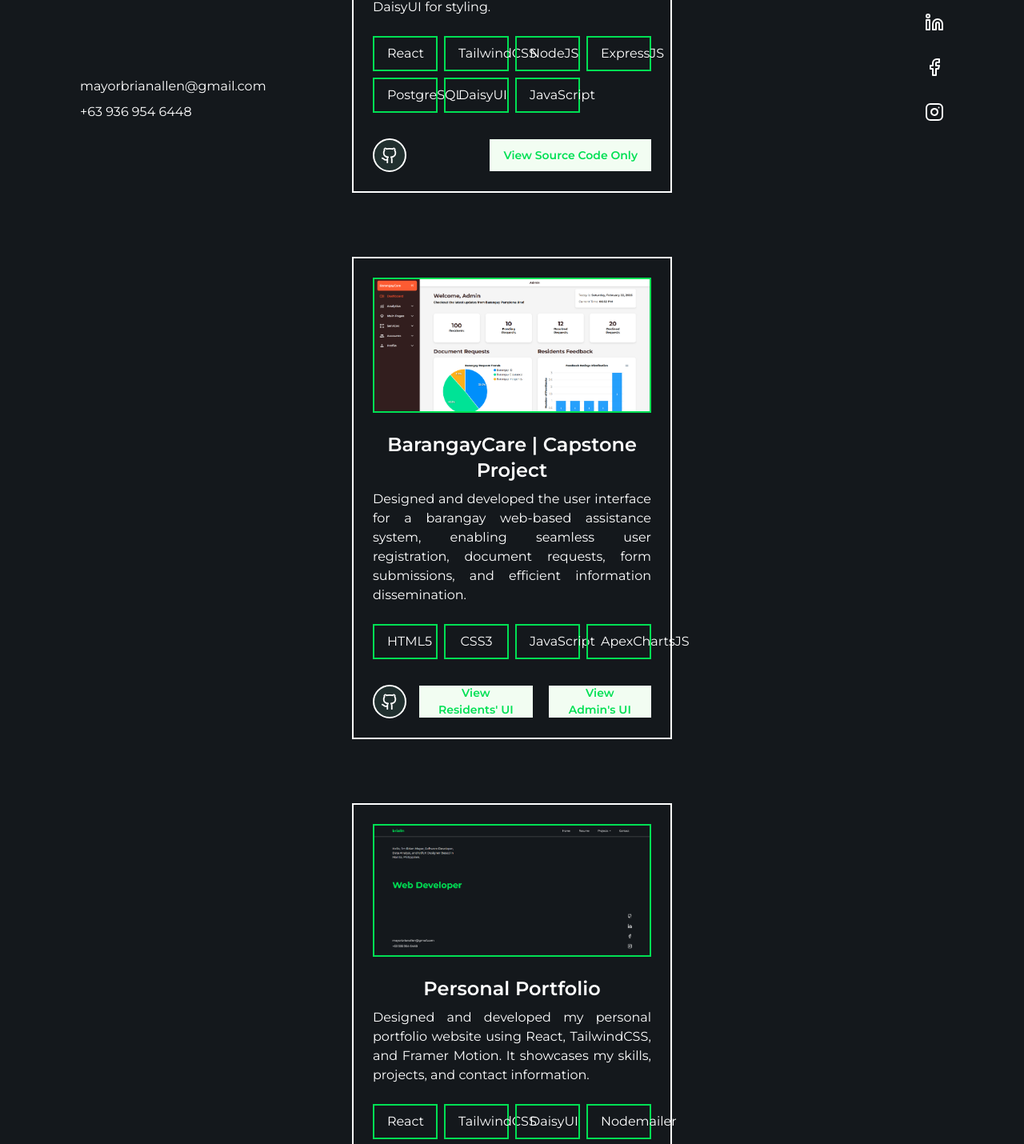
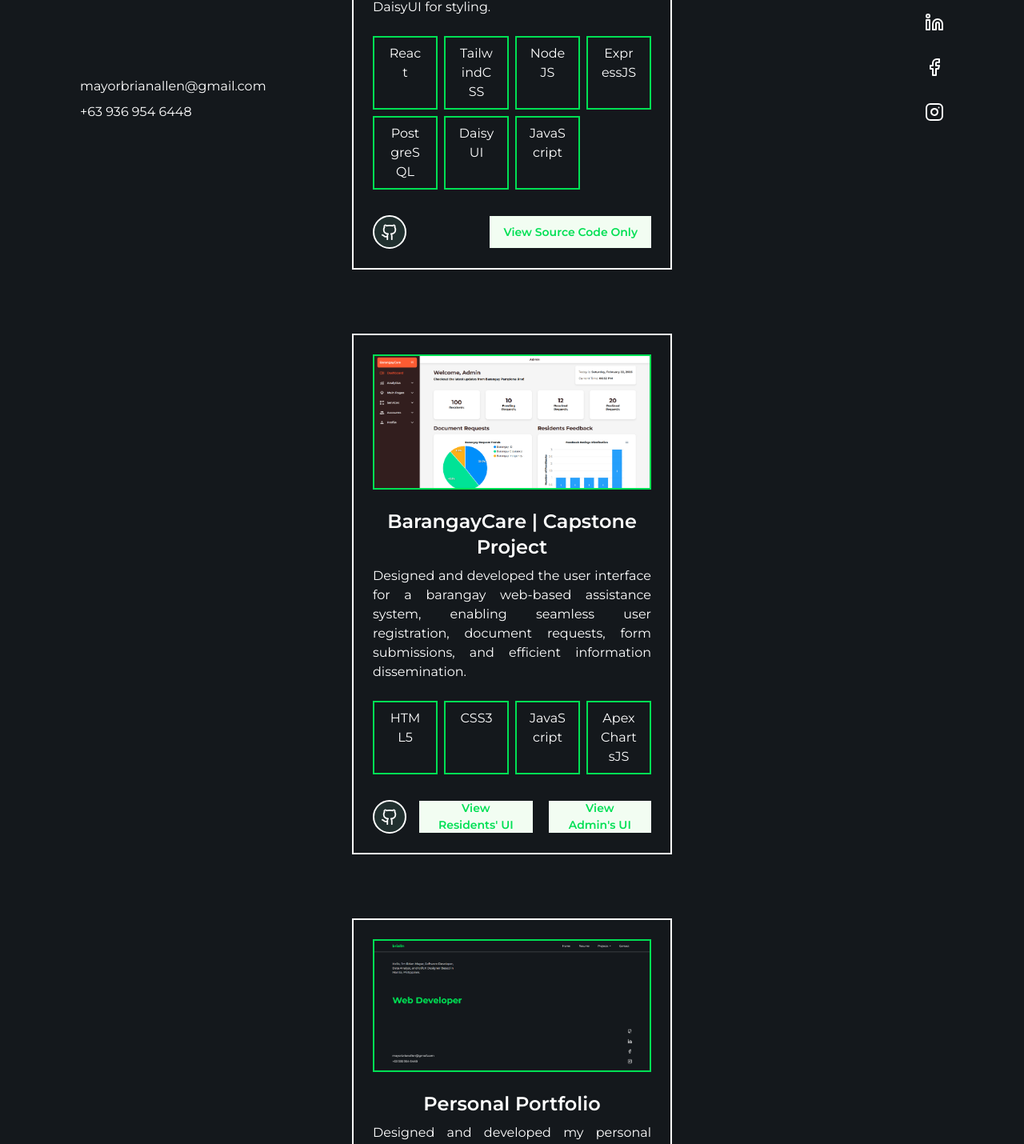
Before and after one commit to brialln/react_portfolio, a React (Vite) app: page /development in a window 1280 px wide. Shown: the part 608-2038 px from the top of the page at 80% size. Built offline with nearby package versions, Linux system fonts and the light colour scheme.

Commit message:
Fix Text Overflow

```diff
--- a/src/pages/Development.jsx
+++ b/src/pages/Development.jsx
@@ -30,17 +30,14 @@ const Development = () => {
                 </div>
 
                 <div className="grid grid-cols-2 sm:grid-cols-1 md:grid-cols-4 gap-2">
-                    <p className="border-primary border-2 px-4 py-2 text-center">React</p>
-                    <p className="border-primary border-2 px-4 py-2 text-center">TailwindCSS</p>
-                    <p className="border-primary border-2 px-4 py-2 text-center">NodeJS</p>
-                    <p className="border-primary border-2 px-4 py-2 text-center">ExpressJS</p>
-                    <p className="border-primary border-2 px-4 py-2 text-center">PostgreSQL</p>
-                    <p className="border-primary border-2 px-4 py-2 text-center">DaisyUI</p>
-                    <p className="border-primary border-2 px-4 py-2 text-center">JavaScript</p>
+                    <p className="border-primary border-2 px-4 py-2 text-center break-words whitespace-normal overflow-hidden">React</p>
+                    <p className="border-primary border-2 px-4 py-2 text-center break-words whitespace-normal overflow-hidden">TailwindCSS</p>
+                    <p className="border-primary border-2 px-4 py-2 text-center break-words whitespace-normal overflow-hidden">NodeJS</p>
+                    <p className="border-primary border-2 px-4 py-2 text-center break-words whitespace-normal overflow-hidden">ExpressJS</p>
+                    <p className="border-primary border-2 px-4 py-2 text-center break-words whitespace-normal overflow-hidden">PostgreSQL</p>
+                    <p className="border-primary border-2 px-4 py-2 text-center break-words whitespace-normal overflow-hidden">DaisyUI</p>
+                    <p className="border-primary border-2 px-4 py-2 text-center break-words whitespace-normal overflow-hidden">JavaScript</p>
                 </div>
-
-
-
 
                 <div className="pt-2 flex flex-col sm:flex-row gap-4 justify-between items-center">
                     <a href="https://github.com/brialln/simple_crud-application" target="_blank" rel="noopener noreferrer">
@@ -68,11 +65,11 @@ const Development = () => {
                 </div>
 
 
-                <div className="grid grid-cols-2 sm:grid-cols-1 md:grid-cols-4 gap-2 text-center">
-                    <p className="border-primary border-2 px-4 py-2">HTML5</p>
-                    <p className="border-primary border-2 px-4 py-2">CSS3</p>
-                    <p className="border-primary border-2 px-4 py-2">JavaScript</p>
-                    <p className="border-primary border-2 px-4 py-2">ApexChartsJS</p>
+                <div className="grid grid-cols-2 sm:grid-cols-1 md:grid-cols-4 gap-2">
+                    <p className="border-primary border-2 px-4 py-2 text-center break-words whitespace-normal overflow-hidden">HTML5</p>
+                    <p className="border-primary border-2 px-4 py-2 text-center break-words whitespace-normal overflow-hidden">CSS3</p>
+                    <p className="border-primary border-2 px-4 py-2 text-center break-words whitespace-normal overflow-hidden">JavaScript</p>
+                    <p className="border-primary border-2 px-4 py-2 text-center break-words whitespace-normal overflow-hidden">ApexChartsJS</p>
                 </div>
 
 
@@ -107,13 +104,13 @@ const Development = () => {
                     </p>
                 </div>
 
-                <div className="grid grid-cols-2 sm:grid-cols-1 md:grid-cols-4 gap-2 text-center">
-                        <p className="border-primary border-2 px-4 py-2">React</p>
-                        <p className="border-primary border-2 px-4 py-2">TailwindCSS</p>
-                        <p className="border-primary border-2 px-4 py-2">DaisyUI</p>
-                        <p className="border-primary border-2 px-4 py-2">Nodemailer</p>
-                        <p className="border-primary border-2 px-4 py-2">JavaScript</p>
-                        <p className="border-primary border-2 px-4 py-2">Framer Motion</p>
+                <div className="grid grid-cols-2 sm:grid-cols-1 md:grid-cols-4 gap-2">
+                        <p className="border-primary border-2 px-4 py-2 text-center break-words whitespace-normal overflow-hidden">React</p>
+                        <p className="border-primary border-2 px-4 py-2 text-center break-words whitespace-normal overflow-hidden">TailwindCSS</p>
+                        <p className="border-primary border-2 px-4 py-2 text-center break-words whitespace-normal overflow-hidden">DaisyUI</p>
+                        <p className="border-primary border-2 px-4 py-2 text-center break-words whitespace-normal overflow-hidden">Nodemailer</p>
+                        <p className="border-primary border-2 px-4 py-2 text-center break-words whitespace-normal overflow-hidden">JavaScript</p>
+                        <p className="border-primary border-2 px-4 py-2 text-center break-words whitespace-normal overflow-hidden">Framer Motion</p>
                     </div>
 
 
```
